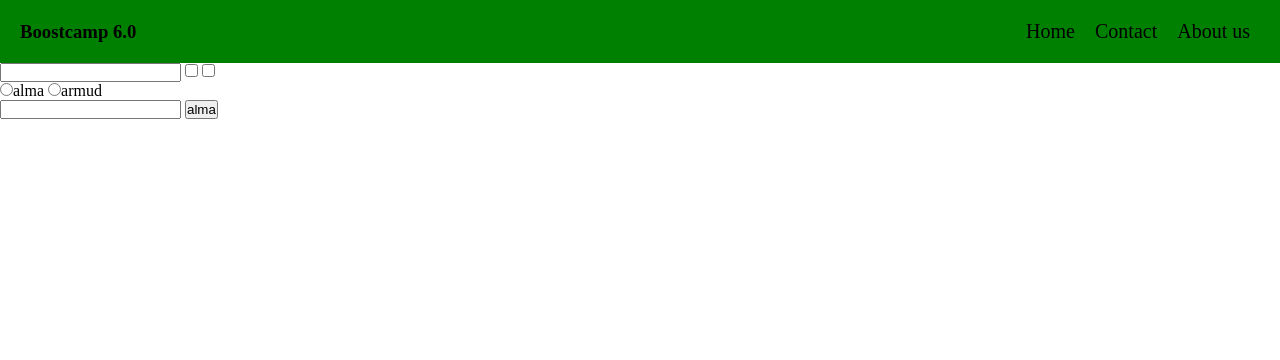
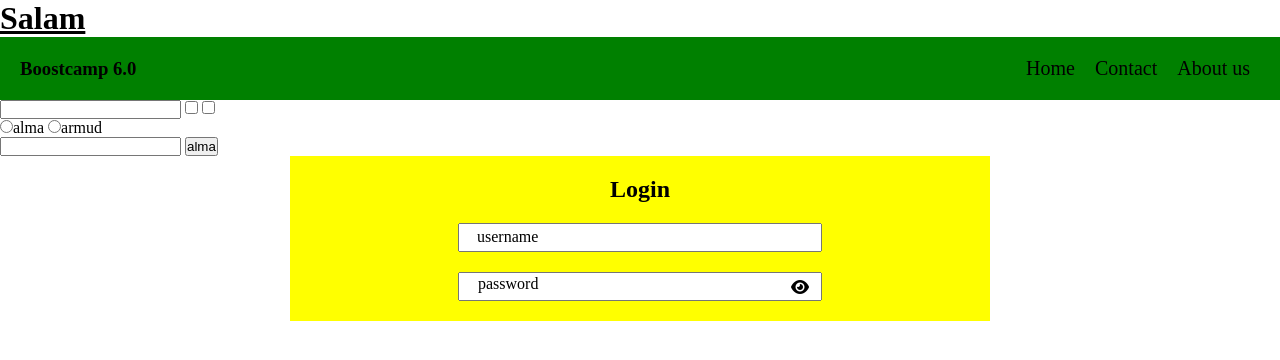
Before and after one commit to ismayilhasan/boostcamp-6.0, a plain HTML site: page index.html in a window 1280 px wide. Drawn offline with Linux system fonts and the light colour scheme; no server answers.

Commit message:
added new task

```diff
--- a/assets/style.css
+++ b/assets/style.css
@@ -9,7 +9,7 @@
 }
 
 #Header{
-
+    position: relative;
     padding: 20px 0;
     background-color: green;
 }
@@ -23,6 +23,21 @@ ul{
 a{
     color: black;
     text-decoration: none;
+}
+
+a::before{
+    content: "";
+    position: absolute;
+    width: 0;
+    height: 2px;
+    top: 45px;
+    background-color: black;
+    transition: .5s;
+}
+
+
+li:hover a::before{
+    width: 4%;
 }
 
 li{
@@ -51,3 +66,59 @@ a:nth-child(2){
 a:nth-child(3){
     font-size: 20px;
 }
+
+
+.form-area{
+    width: 50%;
+    background-color: yellow;
+    margin: 0 auto;
+    padding: 20px 30px;
+    position: relative;
+}
+
+.form-area-heading{
+    text-align: center;
+    margin-bottom: 20px;
+}
+
+.username-area{
+    display: flex;
+    flex-direction: column;
+    margin-bottom: 20px;
+}
+
+.password-area{
+    display: flex;
+    flex-direction: column;
+}
+
+.label-username{
+    position: absolute;
+    top: 72px;
+    left: 187px;
+    transition: .3s;
+}
+.label-password{
+    position: absolute;
+    top: 119px;
+    left: 188px;
+}
+
+.input-username{
+    width: 50%;
+    margin: 0 auto;
+    padding: 5px 20px;
+
+}
+
+.input-password{
+    width: 50%;
+    margin: 0 auto;
+    padding: 5px 20px;
+}
+
+.eye-icon{
+    position: absolute;
+    bottom: 26px;
+    right: 181px
+}
--- a/index.html
+++ b/index.html
@@ -7,10 +7,13 @@
     <meta name="viewport" content="width=device-width, initial-scale=1.0">
     <title>Document</title>
     <link rel="stylesheet" href="./assets/style.css">
+    <link rel="stylesheet" href="https://cdnjs.cloudflare.com/ajax/libs/font-awesome/6.2.1/css/all.min.css" integrity="sha512-MV7K8+y+gLIBoVD59lQIYicR65iaqukzvf/nwasF0nqhPay5w/9lJmVM2hMDcnK1OnMGCdVK+iQrJ7lzPJQd1w==" crossorigin="anonymous" referrerpolicy="no-referrer" />
 
 </head>
 
 <body>
+
+    <h1 style="text-decoration: underline;">Salam</h1>
 
     <header id="Header">
         <div class="container">
@@ -39,7 +42,7 @@
     <input type="checkbox"></input>
     <div>
         <input type="radio" name="alma" value="alma">alma</input>
-        <input type="radio" name="alma" value="armud">armud</input>
+        <input type="radio" name="afghlma" value="armud">armud</input>
     </div>
 
 
@@ -49,6 +52,24 @@
         <input type="submit" value="alma">
     </form>
 
+    <form action="" class="form-area">
+        <div class="form-area-heading">
+            <h2>Login</h2>
+        </div>
+        <div class="username-area">
+            <label id="usernameLabel" class="label-username" for="">username</label>
+            <input onblur="ResetLabel()" onfocus="HoverLabel()" id="inputUsername" class="input-username" type="text">
+        </div>
+        <div class="password-area">
+            <label class="label-password" for="">password</label>
+            <input id="passwordInput" class="input-password" type="password">
+            <i onmouseup="HidePassword()" onmousedown="ShowPassword()" class="fa-solid fa-eye eye-icon"></i>
+        </div>
+
+    </form>
+<ul class="list" id="list">
+    <li></li>
+</ul>
     <script src="./index.js"></script>
 </body>
 
--- a/index.js
+++ b/index.js
@@ -1,14 +1,38 @@
-console.log()
-
-num = 2;
+let inputUsername = document.getElementById("inputUsername")
+let labelUsername = document.getElementById("usernameLabel")
+let passwordInput = document.getElementById("passwordInput")
 
 
 
-meyve = ["alma","armud"];
+function HoverLabel()
+{
+   labelUsername.style.top = '47px';
+   labelUsername.style.left = '175px'
+
+}
+
+function ResetLabel()
+{
+   labelUsername.style.top = '72px';
+   labelUsername.style.left = '187px'
+}
+
+function ShowPassword()
+{
+   passwordInput.type = "text"
+}
+
+function HidePassword()
+{
+   passwordInput.type = 'password'
+}
 
 
 
+const list = document.getElementById('list');
 
-for (const key in meyve) {
-   console.log(key)
-}
+ const array = []
+
+ fetch('https://jsonplaceholder.typicode.com/comments/')
+ .then(response => response.json())
+ .then(json => {list.innerHTML = json.email})
```
